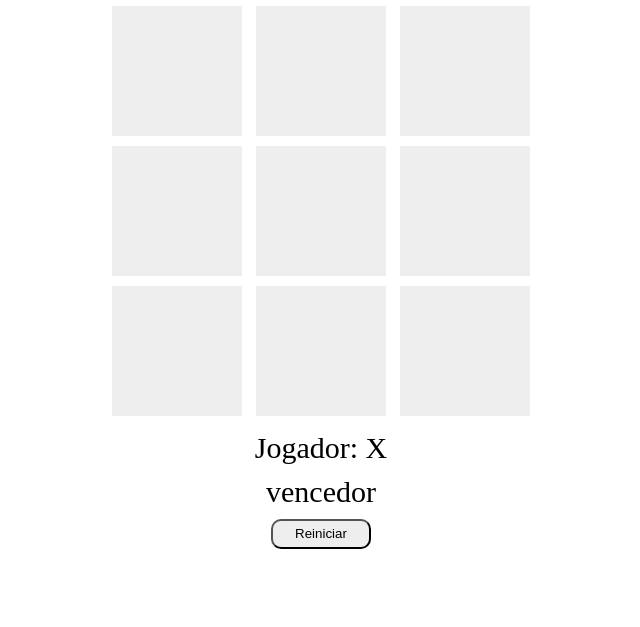
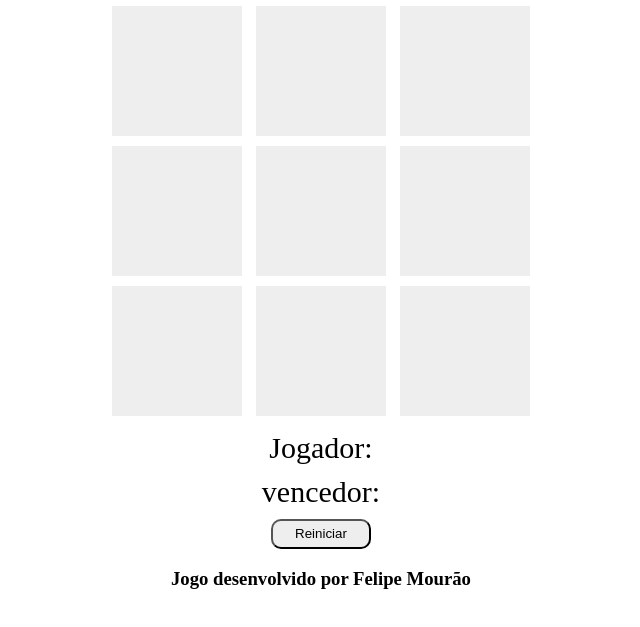
Before and after one commit to Sr-Mourao/JogoDaVelha, a plain HTML site: page index.html in a window 1280 px wide. Shown: the part 79-706 px from the top of the page, without its empty margins (319-959 px from the left). Drawn offline with Linux system fonts and the light colour scheme.

Commit message:
aplicação do footer

```diff
--- a/index.html
+++ b/index.html
@@ -39,7 +39,7 @@
 
     <div class="vencedor">
         <label>
-            vencedor
+            vencedor:
         </label>
         <label id="vencedor-selecionado">
 
@@ -52,6 +52,9 @@
         </button>
     </div>
 
+    <footer>
+        <h3>Jogo desenvolvido por Felipe Mourão</h3>
+    </footer>
 </body>
 
 <script src="./velha.js"></script>
--- a/velha.js
+++ b/velha.js
@@ -4,7 +4,7 @@ var jogadorSelecionado = document.getElementById("jogador-selecionado");
 var vencedorSelecionado = document.getElementById("vencedor-selecionado");
 var quadrados = document.getElementById('quadrado');
 
-mudarJogador('X');
+mudarJogador(X);
 
 function escolherQuadrado (id) {
 
```
